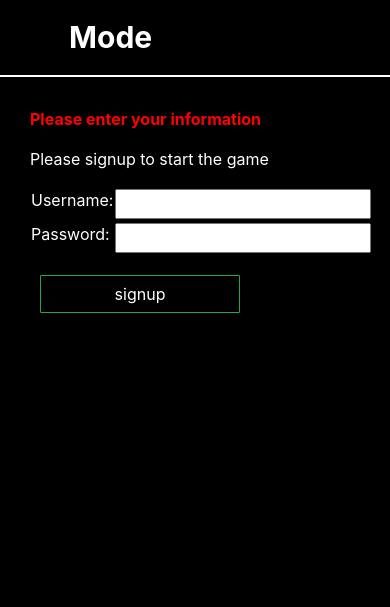
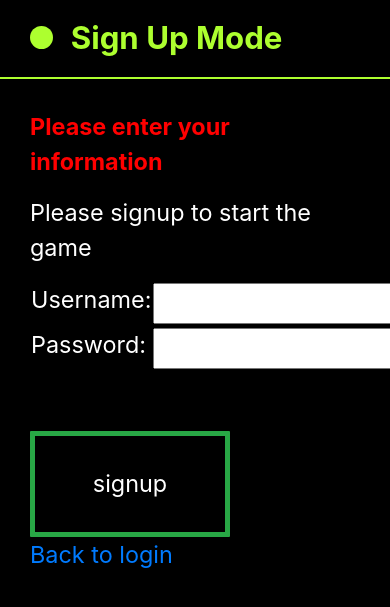
Before and after one commit to Lingsita/mrrobot-scavenger-hunt, a Django app: page /signup in a window 390 px wide; the page is wider, and only the part inside the window is pictured. Shown: the top 607 px of that part. Run offline with Django 3.2, Linux system fonts and the light colour scheme.

Commit message:
Some styles

```diff
--- a/mrrobot_scavenger_hunt/apps/game/views.py
+++ b/mrrobot_scavenger_hunt/apps/game/views.py
@@ -38,7 +38,10 @@ def index(request):
 
 @csrf_exempt
 def signup(request):
-    context = {}
+    context = {
+        'page_title': 'Sign Up',
+        'mode': 'attack'
+    }
     if request.method == 'POST':
         username = request.POST.get('username')
         password = request.POST.get('password')
--- a/templates/base.html
+++ b/templates/base.html
@@ -6,11 +6,17 @@
     <link rel="stylesheet" href="https://cdn.jsdelivr.net/npm/bootstrap@4.5.3/dist/css/bootstrap.min.css" integrity="sha384-TX8t27EcRE3e/ihU7zmQxVncDAy5uIKz4rEkgIXeMed4M0jlfIDPvg6uqKI2xXr2" crossorigin="anonymous">
 </head>
 <style media="screen">
+  .container-fluid{
+    font-size: 6vw;
+  }
   .btn-success, .btn-primary, .btn-warning, .btn-danger{
     background-color: black !important;
     min-width: 200px;
     border-radius: 1px;
-    margin: 20px 10px;
+    border-width: 5px;
+    margin-top: 60px;
+    font-size: 6vw;
+    padding: 30px 50px;
   }
 
   .mode-mission{
@@ -22,19 +28,24 @@
     border-color: #A61C00;
   }
   .mode-attack{
-    color: #7F6000;
-    border-color: #7F6000;
+    color: greenyellow;
+    border-color: greenyellow;
   }
   .navbar{
     background-color:black;
     font-weight: bold;
-    font-size: 24px;
+    font-size: 6vw;
     border-bottom: 2px solid;
     padding: 10px 30px;
   }
+  .navbar-brand{
+    text-transform: capitalize;
+    color: inherit;
+    font-size: 8vw
+  }
   .dot {
-    height: 22px;
-    width: 22px;
+    height: 6vw;
+    width: 6vw;
     border-radius: 50%;
     display: inline-block;
     margin-right: 10px
@@ -46,22 +57,24 @@
     background-color: #A61C00;
   }
   .mode-attack .dot{
-    background-color: #7F6000;
+    background-color: greenyellow;
   }
 
 </style>
 <body class="" style="background-color: black; color: white;">
   <nav class="navbar navbar-expand-lg mode-{{mode}}">
-  <a class="navbar-brand"  style="text-transform: capitalize; color: inherit; font-size: 30px" href="#"><span class="dot"></span> {% block title %} {{page_title}} Mode {% endblock %}</a>
+  <a class="navbar-brand" href="#"><span class="dot"></span> {% block title %} {{page_title}} Mode {% endblock %}</a>
   <div style="margin-right:0">
     {{user.username}}
   </div>
 </nav>
 
 <div class="container-fluid" style="padding: 30px">
-  <p style="color: red; font-weight: bold">{{ message }}</p>
+  <div class="col-xs-12">
+    <p style="color: red; font-weight: bold">{{ message }}</p>
     {% block content %}
     {% endblock %}
+  </div>
 </div>
 <!-- Option 1: jQuery and Bootstrap Bundle (includes Popper) -->
     <script src="https://code.jquery.com/jquery-3.5.1.slim.min.js" integrity="sha384-DfXdz2htPH0lsSSs5nCTpuj/zy4C+OGpamoFVy38MVBnE+IbbVYUew+OrCXaRkfj" crossorigin="anonymous"></script>
--- a/templates/index.html
+++ b/templates/index.html
@@ -37,7 +37,7 @@
           <br>
           <img src="https://i.pinimg.com/originals/e8/d5/a3/e8d5a3b3a383211eb74d02a26115defa.gif" %}">
           <br>
-          <a class="btn btn-success" href="{% url 'game' %}">Continue to Game</a>
+          <a class="btn btn-success mode-attack" href="{% url 'game' %}">Continue to Game</a>
         </div>
       {% endif %}
     {% else %}
--- a/templates/signup.html
+++ b/templates/signup.html
@@ -7,7 +7,7 @@
 
     {% if user.is_authenticated %}
         <p>{{ user.username }} You already logged in
-        <p><a href="{% url 'logout' %}">logout</a></p></p>
+        <a href="{% url 'logout' %}">logout</a>
 
     {% else %}
         <p>Please signup to start the game</p>
@@ -24,6 +24,8 @@
                 </tr>
             </table>
             <input class="btn btn-success" type="submit" value="signup" />
+            <br>
+            <a href="{% url 'index' %}">Back to login</a>
         </form>
     {% endif %}
 {% endblock %}
```
Also changed, not shown: templates/mission.html (+6 -1 lines), templates/puzzle.html (+9 -3 lines), templates/puzzle_solved.html (+3 -5 lines).
